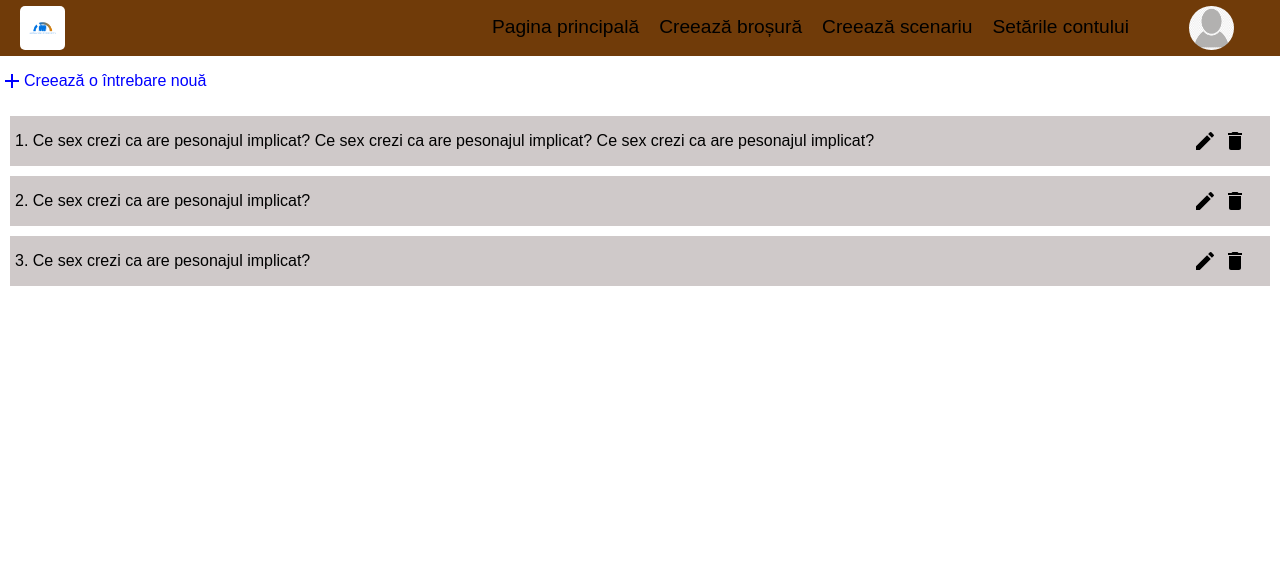
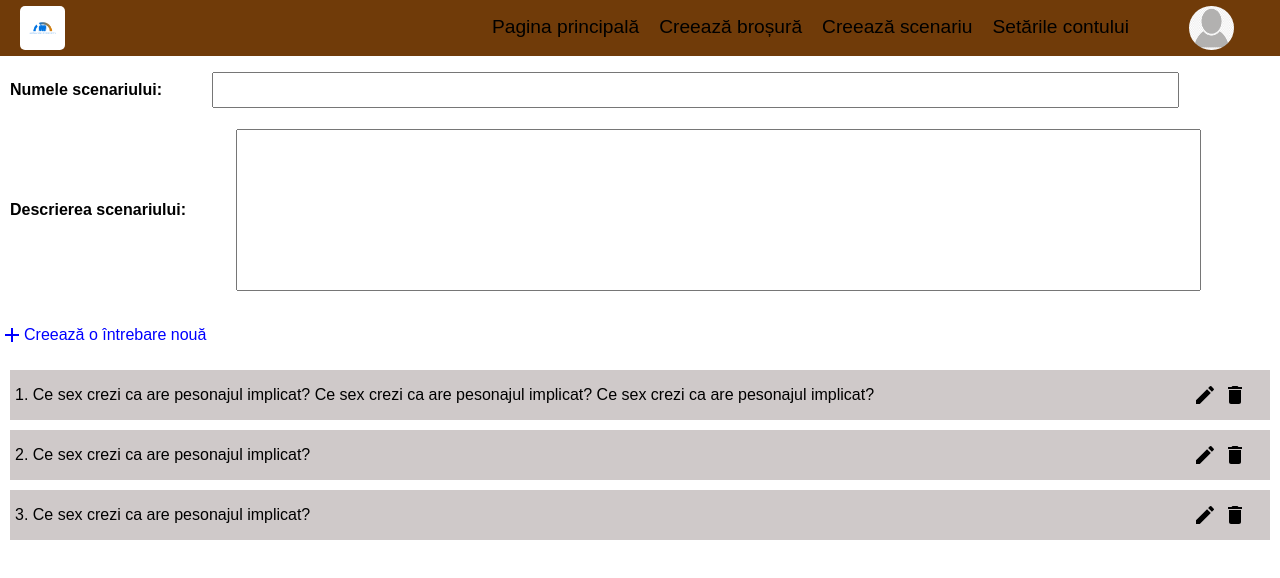
Before and after one commit to LeancaBogdan/ManagingConflicts, a React (Create React App) app in the folder managing_conflicts/: page / in a window 1280 px wide. Shown: the top 578 px of the page. Built offline with nearby package versions, Linux system fonts and the light colour scheme.

Commit message:
name and description inputs

```diff
--- a/managing_conflicts/src/components/QuestionsList/QuestionModal/QuestionModal.js
+++ b/managing_conflicts/src/components/QuestionsList/QuestionModal/QuestionModal.js
@@ -4,17 +4,19 @@ import classes from './QuestionModal.module.css';
 import Auxiliary from '../../../hoc/Auxiliary/Auxiliary';
 import Button from '../../UI/Button/Button';
 import OptionsList from './OptionsList/OptionsList';
+import { Hidden } from '@material-ui/core';
 
 const questionModal = (props) => {
   const title = props.action === "create" ? "Creează o întrebare nouă" : "Editează aceasta întrebare"
+  const confirmButton = props.action === "create" ? <Button btnType="Success" clicked={props.saved}>Salvează</Button> : <Button btnType="Success" clicked={props.edited}>Editează</Button>
 
   let options = null
-  if (props.questionType === "binary" || props.questionType === "likert") {
+  if (props.currentQuestion.type === "binary" || props.currentQuestion.type === "likert") {
     options = <div className={classes.Options}>
                 <label>Variante de răspuns:</label>
                 <OptionsList
-                  type={props.questionType}
-                  options={props.options}
+                  type={props.currentQuestion.type}
+                  options={props.currentQuestion.options}
                   plusClicked={props.plusClicked}
                   minusClicked={props.minusClicked}
                   edited={props.optionEdited}/>
@@ -27,11 +29,11 @@ const questionModal = (props) => {
       <div className={classes.Question}>
         <label>Întrebare:</label>
         <input
-          onChange={props.questionChanged}/>
+          value={props.currentQuestion.question} onChange={props.questionChanged}/>
       </div>
       <div className={classes.Type}>
         <label>Tipul întrebării:</label>
-        <select onChange={props.typeChanged}>
+        <select value={props.currentQuestion.type} onChange={props.typeChanged}>
           <option value="free-answer">Întrebare cu răspuns liber</option>
           <option value="binary">Întrebare cu răspuns binar</option>
           <option value="likert">Întrebare cu răspuns Likert</option>
@@ -42,9 +44,7 @@ const questionModal = (props) => {
         <Button
           btnType="Danger"
           clicked={props.canceled}>Anulare</Button>
-        <Button
-          btnType="Success"
-          clicked={props.saved}>Salvează</Button>
+        {confirmButton}
       </div>
 
     </Auxiliary>
--- a/managing_conflicts/src/components/UI/Modal/Modal.module.css
+++ b/managing_conflicts/src/components/UI/Modal/Modal.module.css
@@ -7,7 +7,7 @@
   box-shadow: 1px 1px 1px black;
   padding: 16px;
   left: 15%;
-  top: 20%;
+  top: 10%;
   box-sizing: border-box;
   transition: all 0.3s ease-out;
   overflow: scroll;
--- a/managing_conflicts/src/containers/Scenario/Scenario.js
+++ b/managing_conflicts/src/containers/Scenario/Scenario.js
@@ -1,5 +1,6 @@
 import React, { Component, createContext } from 'react';
 
+import classes from './Scenario.module.css';
 import Auxiliary from '../../hoc/Auxiliary/Auxiliary';
 import Modal from '../../components/UI/Modal/Modal';
 import Add from '../../components/UI/Add/Add';
@@ -10,17 +11,26 @@ const questions = [
   {
     question: "Ce sex crezi ca are pesonajul implicat? Ce sex crezi ca are pesonajul implicat? Ce sex crezi ca are pesonajul implicat?",
     type: "binary",
-    options: null
+    options: {
+      1: "Masculin",
+      2: "Feminin"
+    }
   },
   {
     question: "Ce sex crezi ca are pesonajul implicat?",
     type: "binary",
-    options: null
+    options: {
+      1: "Masculin",
+      2: "Feminin"
+    }
   },
   {
     question: "Ce sex crezi ca are pesonajul implicat?",
     type: "binary",
-    options: null
+    options: {
+      1: "Masculin",
+      2: "Feminin"
+    }
   }
 ]
 
@@ -36,28 +46,23 @@ class Scenario extends Component {
     },
     actionType: 'create',
     showModal: false,
-    newQuestion: {
-      question: '',
-      type: '',
-      options: null,
-    }
   }
 
-  addScenarioClicked = () => {
+  addQuestionClicked = () => {
     this.setState({showModal: true, actionType: 'create'})
   }
 
-  addScenarioCancelHandler = () => {
+  addQuestionCancelHandler = () => {
     const newQuestion = {
       question: '',
       type: '',
       options: null,
     }
-    this.setState({showModal: false, newQuestion: newQuestion})
+    this.setState({showModal: false, currentQuestion: newQuestion})
   }
 
-  addScenarioHandler = () => {
-    const question = {...this.state.newQuestion}
+  addQuestionHandler = () => {
+    const question = {...this.state.currentQuestion}
     const questions = [...this.state.questions]
     questions.push(question)
     const newQuestion = {
@@ -65,19 +70,23 @@ class Scenario extends Component {
       type: '',
       options: null,
     }
-    this.setState({questions: questions, newQuestion: newQuestion, showModal: false})
+    this.setState({questions: questions, currentQuestion: newQuestion, showModal: false})
+  }
+
+  editQuestion = () => {
+    //TO DO
   }
 
   questionChangedHandler = (event) => {
     const newQuestion = event.target.value
-    const updatedQuestion = {...this.state.newQuestion}
+    const updatedQuestion = {...this.state.currentQuestion}
     updatedQuestion.question = newQuestion
-    this.setState({newQuestion: updatedQuestion})
+    this.setState({currentQuestion: updatedQuestion})
   }
 
   typeChangedHandler = (event) => {
     const newType = event.target.value
-    const updatedQuestion = {...this.state.newQuestion}
+    const updatedQuestion = {...this.state.currentQuestion}
     updatedQuestion.type = newType
     if ( newType === "binary" || newType === "likert") {
       updatedQuestion.options = {
@@ -85,7 +94,7 @@ class Scenario extends Component {
         2: "",
       }
     }
-    this.setState({newQuestion: updatedQuestion})
+    this.setState({currentQuestion: updatedQuestion})
   }
 
   editQuestionHandler = (index) => {
@@ -102,21 +111,31 @@ class Scenario extends Component {
 
   addOptionHandler = (key) => {
     key = parseInt(key)
-    const updatedQuestion = {...this.state.newQuestion}
+    const updatedQuestion = {...this.state.currentQuestion}
     updatedQuestion.options[key+1] = ""
-    this.setState({newQuestion: updatedQuestion})
+    this.setState({currentQuestion: updatedQuestion})
   }
 
   removeOptionHandler = (key) => {
-    let updatedQuestion = {...this.state.newQuestion}
+    let updatedQuestion = {...this.state.currentQuestion}
     delete updatedQuestion.options[key]
-    this.setState({newQuestion: updatedQuestion})
+    this.setState({currentQuestion: updatedQuestion})
   }
 
   editOptionHandler = (key, event) => {
-    const updatedQuestion = {...this.state.newQuestion}
+    const updatedQuestion = {...this.state.currentQuestion}
     updatedQuestion.options[key] = event.target.value
-    this.setState({newQuestion: updatedQuestion})
+    this.setState({currentQuestion: updatedQuestion})
+  }
+
+  scenarioNameChangedHander = (event) => {
+    const newName = event.target.value
+    this.setState({name: newName})
+  }
+
+  scenarioDescriptionChangedHandler = (event) => {
+    const newDescription = event.target.value
+    this.setState({description: newDescription})
   }
 
   render() {
@@ -124,22 +143,32 @@ class Scenario extends Component {
       <Auxiliary>
         <Modal
           show={this.state.showModal}
-          modalClosed={this.addScenarioCancelHandler}>
+          modalClosed={this.addQuestionCancelHandler}>
             <QuestionModal
+              currentQuestion={this.state.currentQuestion}
               action={this.state.actionType}
-              questionType={this.state.newQuestion.type}
-              options={this.state.newQuestion.options}
               questionChanged={this.questionChangedHandler}
               typeChanged={this.typeChangedHandler}
-              canceled={this.addScenarioCancelHandler}
-              saved={this.addScenarioHandler}
+              canceled={this.addQuestionCancelHandler}
+              saved={this.addQuestionHandler}
+              edited={this.editQuestion}
               plusClicked={this.addOptionHandler}
               minusClicked={this.removeOptionHandler}
               optionEdited={this.editOptionHandler}
-              currentQuestion={this.state.currentQuestion}
+
               />
           </Modal>
-        <Add clicked={this.addScenarioClicked}>Creează o întrebare nouă</Add>
+        <div className={classes.ScenarioName}>
+          <label>Numele scenariului:</label>
+          <input
+            value={this.state.name} onChange={this.scenarioNameChangedHander}/>
+        </div>
+        <div className={classes.ScenarioDescription}>
+          <label>Descrierea scenariului:</label>
+          <textarea
+            value={this.state.description} onChange={this.scenarioDescriptionChangedHandler}/>
+        </div>
+        <Add clicked={this.addQuestionClicked}>Creează o întrebare nouă</Add>
         <QuestionsList
           questions={this.state.questions}
           editQuestion={this.editQuestionHandler}
--- /dev/null
+++ b/managing_conflicts/src/containers/Scenario/Scenario.module.css
@@ -0,0 +1,38 @@
+.ScenarioName {
+  margin-left: 10px;
+  margin-top: 75px;
+  height: 30px;
+  display: flex;
+  flex-direction: row;
+  align-items: center;
+  font-weight: bold;
+}
+
+.ScenarioName input {
+  height: 100%;
+  width: 75%;
+  font-size: 15px;
+  margin: 50px;
+  padding-left: 8px;
+}
+
+.ScenarioDescription {
+  margin-left: 10px;
+  margin-top: 30px;
+  height: 150px;
+  display: flex;
+  flex-direction: row;
+  align-items: center;
+  font-weight: bold;
+}
+
+.ScenarioDescription textarea {
+  height: 100%;
+  width: 75%;
+  font-size: 15px;
+  margin: 50px;
+  padding-left: 8px;
+  padding-top: 8px;
+  font-family: sans-serif;
+  resize: none;
+}
```
